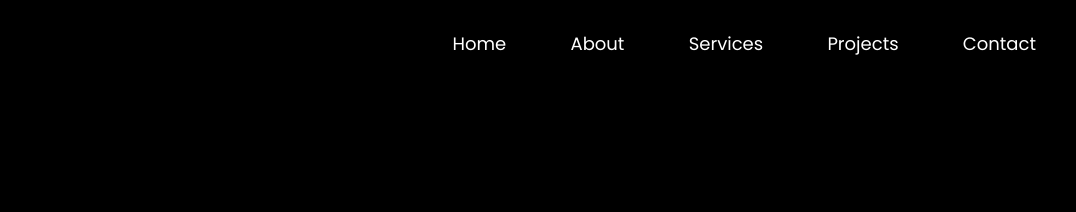
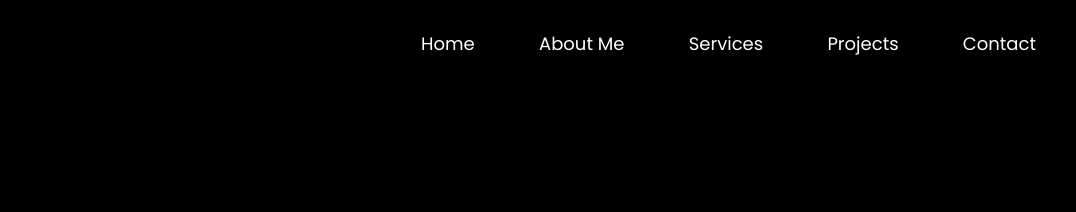
Before and after one commit to abyss01701/main, a plain HTML site: page index.html in a window 1280 px wide. Shown: the top 212 px of the page, 204-1280 px from the left. Drawn offline with nearby package versions, Linux system fonts and the light colour scheme.

Commit message:
Update index.html
Signed-off-by: Akshat Newal <akshataniketnewal@gmail.com>

```diff
--- a/index.html
+++ b/index.html
@@ -15,7 +15,7 @@
             <a href="#header"><img src="/images/logo1.png" class="logo"></a>
                 <ul id="sideMenu">
                     <li> <a href="#header"> Home </a></li>
-                    <li> <a href="#about"> About </a></li>
+                    <li> <a href="#about"> About Me</a></li>
                     <li> <a href="#services"> Services </a></li>
                     <li> <a href="#portfolio"> Projects </a></li>
                     <li> <a href="#contact"> Contact </a></li>
```
